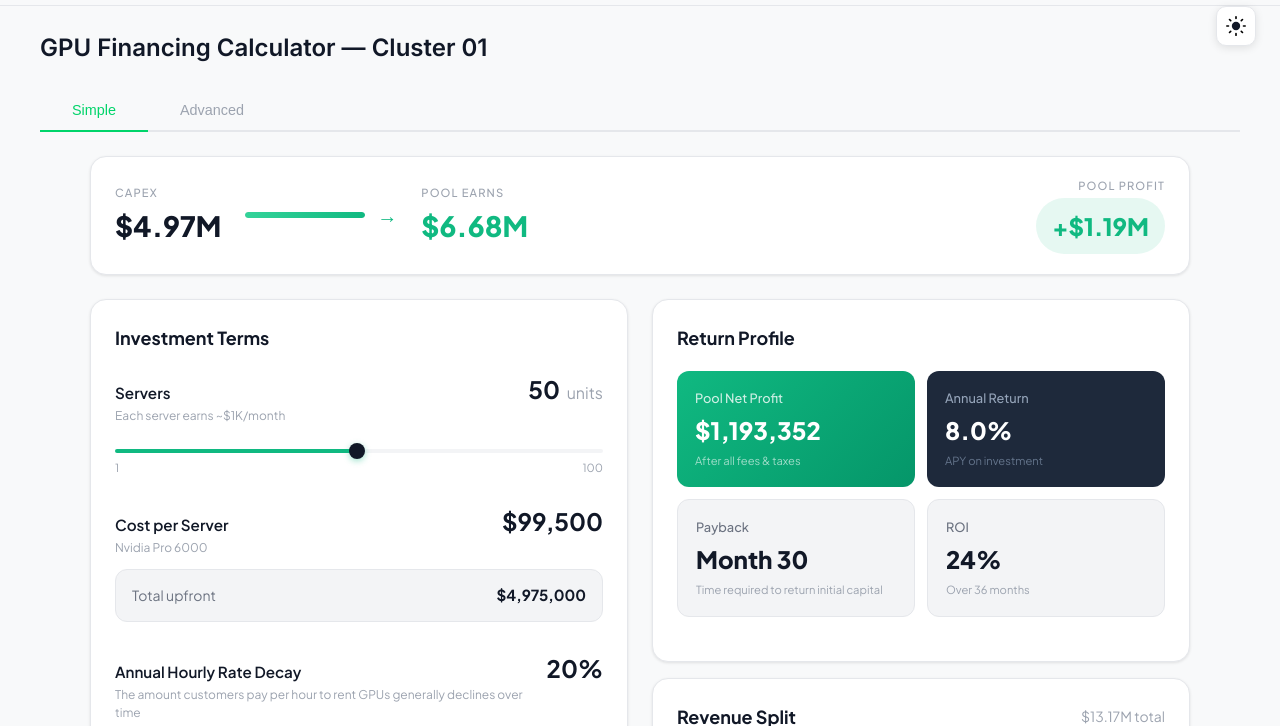
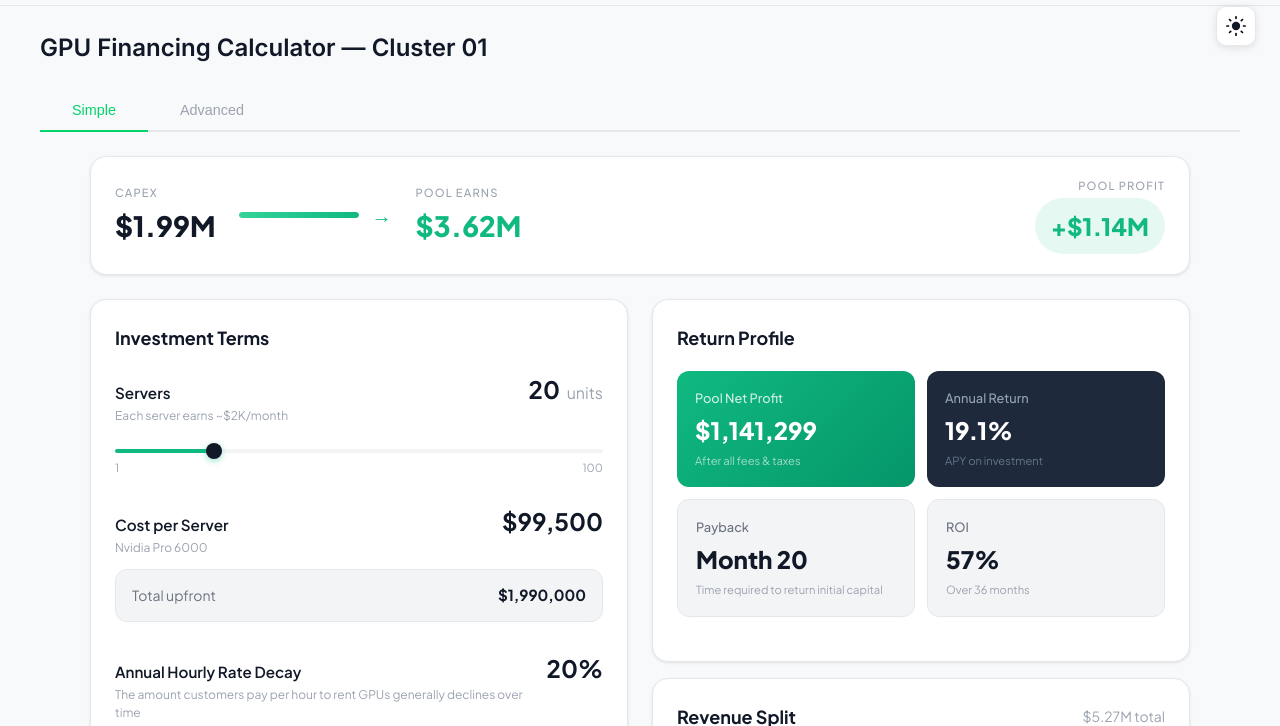
Before and after one commit to paulhainsworth/silicon-calculator, a website: page index.html in a window 1280 px wide. Shown: the part 74-800 px from the top of the page. Drawn offline with Linux system fonts and the light colour scheme.

Commit message:
Update defaults: Silicon Fee 5%, Provider Rake 7%, Servers 20

```diff
--- a/index.html
+++ b/index.html
@@ -2045,11 +2045,11 @@
                                     <span class="slider-sublabel" id="serverEarningsHint">Each server earns ~$7K/month</span>
                                 </div>
                                 <div class="slider-value-display">
-                                    <span class="slider-value" id="simpleServersDisplay">50</span>
+                                    <span class="slider-value" id="simpleServersDisplay">20</span>
                                     <span class="slider-suffix">units</span>
                                 </div>
                             </div>
-                            <input type="range" class="redesign-slider" id="simpleServers" min="1" max="100" value="50" oninput="syncSimpleSlider('servers')">
+                            <input type="range" class="redesign-slider" id="simpleServers" min="1" max="100" value="20" oninput="syncSimpleSlider('servers')">
                             <div class="slider-range-labels">
                                 <span>1</span>
                                 <span>100</span>
@@ -2270,9 +2270,9 @@
                         <div class="input-group">
                             <div class="input-row">
                                 <span class="input-label">Number of Servers</span>
-                                <span class="input-value"><input type="number" class="inline-input" id="serversInput" value="50" min="1" max="100000" oninput="syncFromInput('servers')"></span>
+                                <span class="input-value"><input type="number" class="inline-input" id="serversInput" value="20" min="1" max="100000" oninput="syncFromInput('servers')"></span>
                             </div>
-                            <input type="range" id="servers" min="1" max="100000" value="50" oninput="syncFromSlider('servers')">
+                            <input type="range" id="servers" min="1" max="100000" value="20" oninput="syncFromSlider('servers')">
                         </div>
 
                         <div class="input-group">
@@ -2355,17 +2355,17 @@
                         <div class="input-group">
                             <div class="input-row">
                                 <span class="input-label">Provider Rake <span class="tooltip" onclick="this.classList.toggle('active')">ⓘ<span class="tooltip-text">Provider's share of gross rental revenue. This percentage is taken directly from customer payments, in addition to OPEX.</span></span></span>
-                                <span class="input-value"><input type="number" class="inline-input" id="providerRakeInput" value="25" min="0" max="100" step="1" oninput="syncFromInput('providerRake')"><span class="input-suffix">%</span></span>
+                                <span class="input-value"><input type="number" class="inline-input" id="providerRakeInput" value="7" min="0" max="100" step="1" oninput="syncFromInput('providerRake')"><span class="input-suffix">%</span></span>
                             </div>
-                            <input type="range" id="providerRake" min="0" max="100" step="1" value="25" oninput="syncFromSlider('providerRake')">
+                            <input type="range" id="providerRake" min="0" max="100" step="1" value="7" oninput="syncFromSlider('providerRake')">
                         </div>
 
                         <div class="input-group">
                             <div class="input-row">
                                 <span class="input-label">Silicon Fee <span class="tooltip" onclick="this.classList.toggle('active')">ⓘ<span class="tooltip-text">Silicon's share of gross rental revenue. This percentage is taken directly from customer payments.</span></span></span>
-                                <span class="input-value"><input type="number" class="inline-input" id="siliconFeeInput" value="10" min="0" max="25" step="1" oninput="syncFromInput('siliconFee')"><span class="input-suffix">%</span></span>
+                                <span class="input-value"><input type="number" class="inline-input" id="siliconFeeInput" value="5" min="0" max="25" step="1" oninput="syncFromInput('siliconFee')"><span class="input-suffix">%</span></span>
                             </div>
-                            <input type="range" id="siliconFee" min="0" max="25" step="1" value="10" oninput="syncFromSlider('siliconFee')">
+                            <input type="range" id="siliconFee" min="0" max="25" step="1" value="5" oninput="syncFromSlider('siliconFee')">
                         </div>
 
                         <div class="input-group">
@@ -3690,19 +3690,19 @@
         // Embedded scenarios (this gets populated when downloading with scenarios)
         const EMBEDDED_SCENARIOS = [
             {
-                name: "5M USDC Pre-Commit #1",
-                description: "First Silicon Network USDC Pre-commit pool. $5M CAPEX of Nvidia Pro 6000 servers. Total server count: 50",
+                name: "2M USDC Pre-Commit #1",
+                description: "First Silicon Network USDC Pre-commit pool. $2M CAPEX of Nvidia Pro 6000 servers. Total server count: 20",
                 params: {
                     term: "36",
-                    servers: "50",
+                    servers: "20",
                     unitCost: "99500",
                     residual: "20",
                     hourlyRate: "1.84",
                     decay: "20",
                     utilization: "90",
                     marketRake: "20",
-                    providerRake: "20",
-                    siliconFee: "10",
+                    providerRake: "7",
+                    siliconFee: "5",
                     providerOpex: "500",
                     taxRate: "30"
                 }
```
